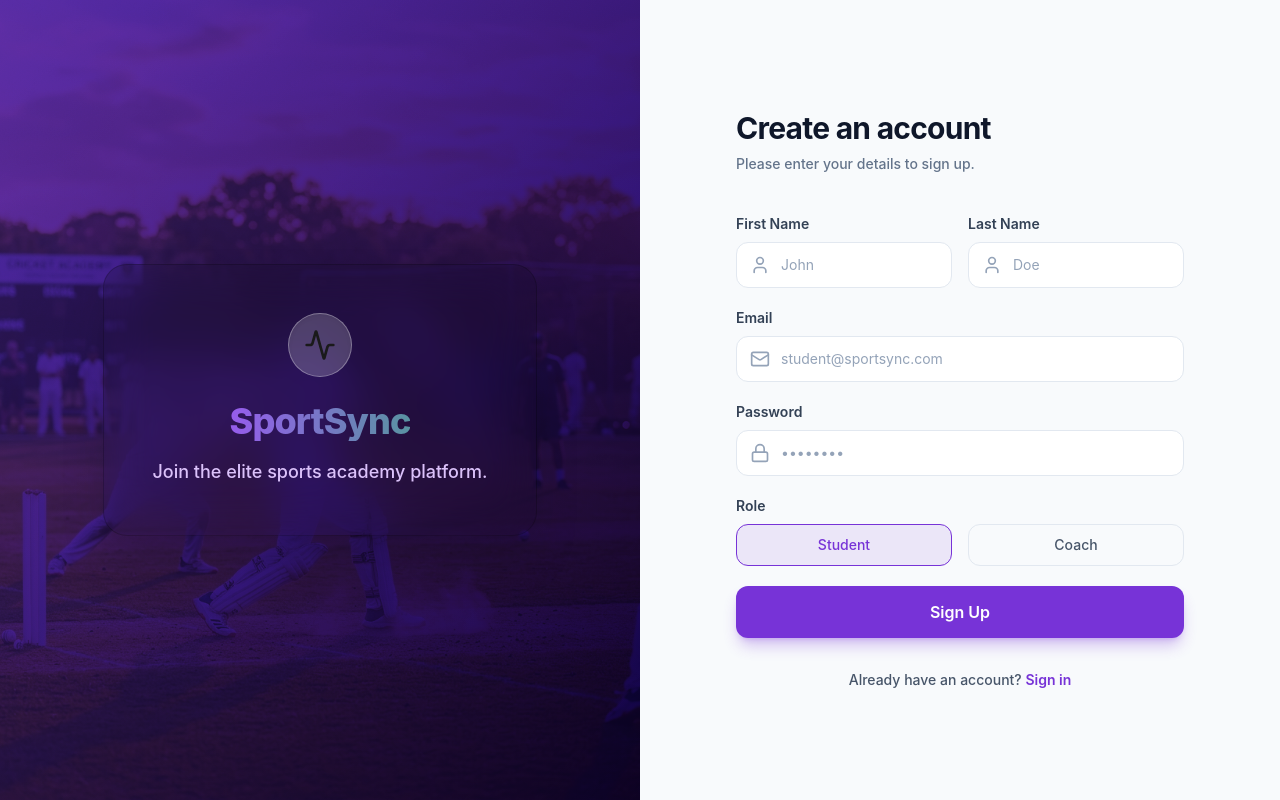
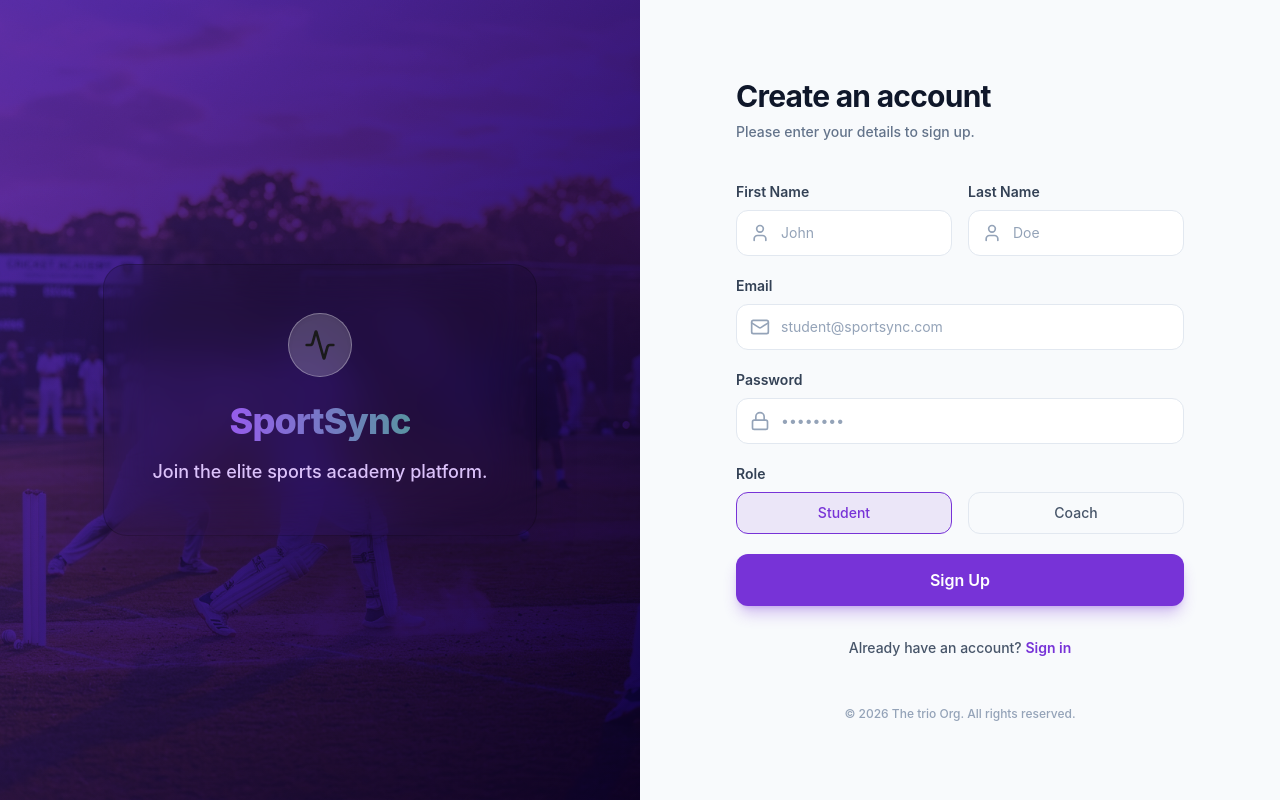
Before and after one commit to Yashsalvi19/Sportsync, a React (Vite) app in the folder frontend/: page /signup in a window 1280 px wide. Built offline with nearby package versions, Linux system fonts and the light colour scheme; no server answers.

Commit message:
Add rights reserved to the bottom The trio Org

```diff
--- a/frontend/src/pages/Login.jsx
+++ b/frontend/src/pages/Login.jsx
@@ -240,6 +240,10 @@ export const Login = () => {
               Sign up
             </button>
           </div>
+
+          <div className="mt-12 text-center text-xs font-medium text-slate-400 dark:text-slate-500">
+            &copy; {new Date().getFullYear()} The trio Org. All rights reserved.
+          </div>
         </motion.div>
       </motion.div>
     </div>
--- a/frontend/src/pages/Signup.jsx
+++ b/frontend/src/pages/Signup.jsx
@@ -244,6 +244,10 @@ export const Signup = () => {
               Sign in
             </button>
           </div>
+
+          <div className="mt-12 text-center text-xs font-medium text-slate-400 dark:text-slate-500">
+            &copy; {new Date().getFullYear()} The trio Org. All rights reserved.
+          </div>
         </motion.div>
       </div>
     </div>
```
